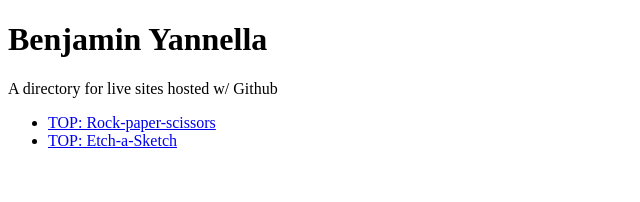
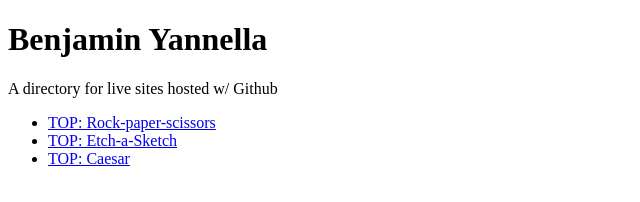
Before and after one commit to OnlyByDesign/onlybydesign.github.io, a plain HTML site: page index.html in a window 1280 px wide. Shown: the whole page, without its empty margins (0-640 px from the left). Drawn offline with Linux system fonts and the light colour scheme.

Commit message:
Update index.html

```diff
--- a/index.html
+++ b/index.html
@@ -7,6 +7,7 @@
   <ul>
     <li><a href="https://onlybydesign.github.io/rock-paper-scissors">TOP: Rock-paper-scissors</a></li>
     <li><a href="https://onlybydesign.github.io/etch-a-sketch">TOP: Etch-a-Sketch</a></li>
+    <li><a href="https://onlybydesign.github.io/Caesar">TOP: Caesar</a></li>
   </ul>
 </body>
 
```
